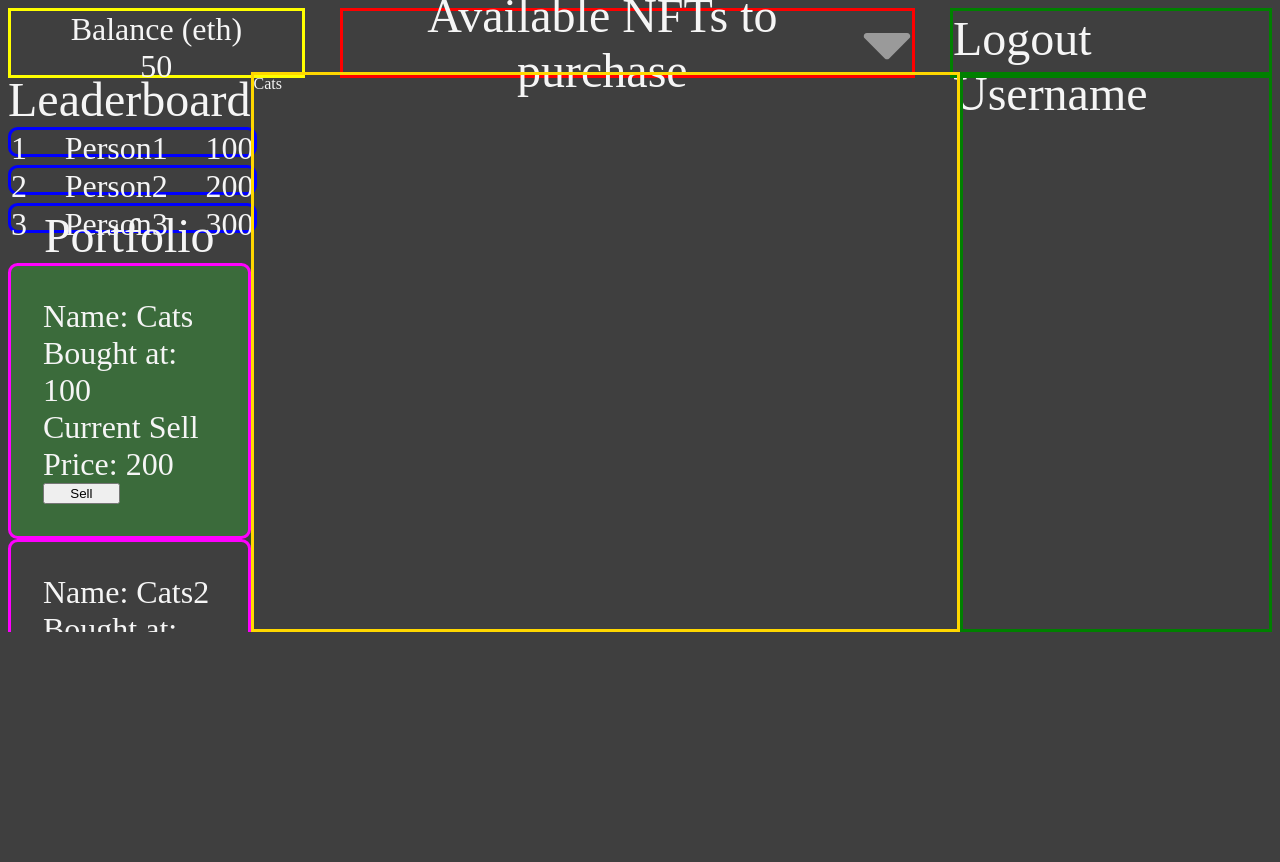
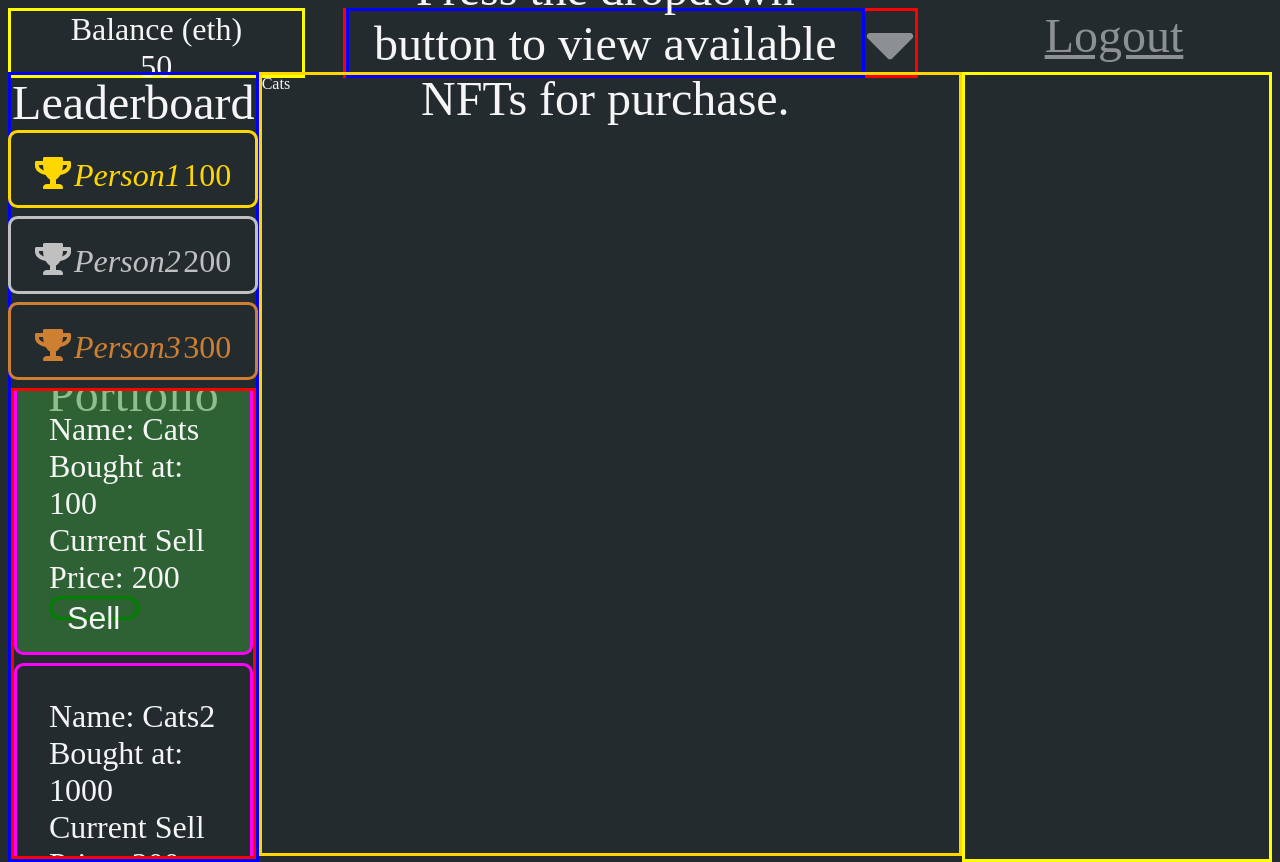
Before and after one commit to Collectors-Playground/Collectors-Playground, a React app: page /dashboard in a window 1280 px wide. Before the commit the page ends 800 px from the top, so only its background shows below. Built offline with nearby package versions, Linux system fonts and the light colour scheme; a web font is replaced by a local one.

Commit message:
Additional styling and completed reducers in Redux until connection to backend

```diff
--- a/public/Types/interfaces.ts
+++ b/public/Types/interfaces.ts
@@ -24,6 +24,7 @@ export interface dashboardProps {
     cost: number
   ) => void;
   addNFTToPortfolioDispatch: (name: string, cost: number) => void;
+  buyNFTDispatch: (cost: number) => void;
 }
 
 export interface LeaderboardProps {
@@ -61,6 +62,7 @@ export interface InformationPopupProps {
     description: string,
     cost: number
   ) => void;
+  buyNFTDispatch: (cost: number) => void;
   addNFTToPortfolioDispatch: (name: string, cost: number) => void;
 }
 export interface DropdownProps {
--- a/public/client/Components/Dashboard.tsx
+++ b/public/client/Components/Dashboard.tsx
@@ -18,6 +18,7 @@ import {
   UPDATE_CURRENT_NFT,
   NFT_TO_BUY,
   ADD_TO_PORTFOLIO,
+  UPDATE_BALANCE,
 } from '../constants/actionTypes';
 
 function Dashboard(props: dashboardProps) {
@@ -28,6 +29,7 @@ function Dashboard(props: dashboardProps) {
     updateCurrentNFTDispatch,
     updateNFTToBuyDispatch,
     addNFTToPortfolioDispatch,
+    buyNFTDispatch,
   } = props;
 
   const createLeaderboard = (leaderList: LeaderboardProps[]) => {
@@ -69,7 +71,9 @@ function Dashboard(props: dashboardProps) {
           NFTList={dashboard.NFTList}
           updateNFTToBuyDispatch={updateNFTToBuyDispatch}
         />
-        <div className="logoutWrapper">Logout {username}</div>
+        <div className="logoutWrapper">
+          <span className="logout">Logout </span>
+        </div>
       </div>
       <div className="mainContentWrapper">
         <div className="leaderboardPortfolioWrapper">
@@ -78,8 +82,10 @@ function Dashboard(props: dashboardProps) {
             {createLeaderboard(dashboard.leaderboard)}
           </div>
           <div className="portfolioWrapper">
-            Portfolio
-            {createPortfolioList(dashboard.portfolioList)}
+            <div className="portfolioTitle">Portfolio</div>
+            <div className="portfolioList">
+              {createPortfolioList(dashboard.portfolioList)}
+            </div>
           </div>
         </div>
         <div className="NFTTimeline">{dashboard.currentNFT}</div>
@@ -93,6 +99,7 @@ function Dashboard(props: dashboardProps) {
               addNFTToPortfolioDispatch={addNFTToPortfolioDispatch}
               currentPortfolio={dashboard.portfolioList}
               currentBalance={dashboard.balance}
+              buyNFTDispatch={buyNFTDispatch}
             />
           )}
           <div id="purchaseNFTErrorMessage"></div>
@@ -119,5 +126,10 @@ export default connect(
         type: ADD_TO_PORTFOLIO,
         payload: { name, cost },
       }),
+    buyNFTDispatch: (cost: number) =>
+      dispatch({
+        type: UPDATE_BALANCE,
+        payload: cost,
+      }),
   })
 )(Dashboard);
--- a/public/client/Components/Dropdown.tsx
+++ b/public/client/Components/Dropdown.tsx
@@ -3,7 +3,6 @@ import { FontAwesomeIcon } from '@fortawesome/react-fontawesome';
 import { faCaretDown } from '@fortawesome/free-solid-svg-icons';
 import { NFTListInt, DropdownProps } from '../../Types/interfaces';
 import DropdownItem from './DropdownItem';
-import { SELL_FROM_PORTFOLIO } from '../constants/actionTypes';
 
 function Dropdown(props: DropdownProps) {
   const [dropdownDisplay, changeDropdownDisplay] = useState(false);
@@ -27,7 +26,7 @@ function Dropdown(props: DropdownProps) {
   return (
     <div className="dropdownWrapper">
       <div className="dropdown">
-        Available NFTs to purchase
+        Press the dropdown button to view available NFTs for purchase.
         {dropdownDisplay && (
           <div className="dropdownList">{createNFTPurchaseList(NFTList)}</div>
         )}
--- a/public/client/Components/DropdownItem.tsx
+++ b/public/client/Components/DropdownItem.tsx
@@ -1,12 +1,10 @@
-import React, { useState } from 'react';
+import React from 'react';
 import { FontAwesomeIcon } from '@fortawesome/react-fontawesome';
 import { faArrowAltCircleRight } from '@fortawesome/free-solid-svg-icons';
 import { DropdownItemProps } from '../../Types/interfaces';
-import InformationPopup from './InformationPopup';
 
 function DropdownItem(props: DropdownItemProps) {
   const { name, description, cost, updateNFTToBuyDispatch } = props;
-  const [displayInformation, changeDisplay] = useState(false);
 
   return (
     <div className="dropdownItemWrapper">
--- a/public/client/Components/Leaderboard.tsx
+++ b/public/client/Components/Leaderboard.tsx
@@ -1,13 +1,34 @@
 import React from 'react';
+import { FontAwesomeIcon } from '@fortawesome/react-fontawesome';
+import { faTrophy } from '@fortawesome/free-solid-svg-icons';
 import { LeaderboardProps } from '../../Types/interfaces';
 
 export default function Leaderboard(props: LeaderboardProps) {
   const { username, balance, place } = props;
+  let color;
+  switch (place) {
+    case 1:
+      color = 'gold';
+      break;
+    case 2:
+      color = 'silver';
+      break;
+    case 3:
+      color = '#CD7F32'; // gold color hexdecimal
+      break;
+    default:
+      color = 'blue';
+      break;
+  }
   return (
-    <div className="individualLeader">
-      <div className="standing">{place}</div>
-      <div>{username}</div>
-      <div>{balance}</div>
+    <div className="individualLeader" style={{ borderColor: color }}>
+      <div className="standing">
+        <FontAwesomeIcon icon={faTrophy} style={{ color }} />
+      </div>
+      <div className="leaderUser" style={{ color }}>
+        {username}
+      </div>
+      <div style={{ color }}>{balance}</div>
     </div>
   );
 }
--- a/public/client/reducers/dashboardReducer.ts
+++ b/public/client/reducers/dashboardReducer.ts
@@ -19,11 +19,11 @@ const dashboardState: dashboardStateInt = {
     { username: 'Person3', balance: 300 },
   ],
   NFTList: [
-    { name: 'SuperCat', description: 'A really super cat', cost: 0.01 },
-    { name: 'SuperCat2', description: 'A really super cat2', cost: 0.02 },
-    { name: 'SuperCat3', description: 'A really super cat3', cost: 0.03 },
-    { name: 'SuperCat4', description: 'A really super cat4', cost: 0.04 },
-    { name: 'SuperCat5', description: 'A really super cat5', cost: 0.05 },
+    { name: 'SuperCat', description: 'A really super cat', cost: 1 },
+    { name: 'SuperCat2', description: 'A really super cat2', cost: 2 },
+    { name: 'SuperCat3', description: 'A really super cat3', cost: 3 },
+    { name: 'SuperCat4', description: 'A really super cat4', cost: 4 },
+    { name: 'SuperCat5', description: 'A really super cat5', cost: 500 },
   ],
   NFTToBuy: { name: '', description: '', cost: 0 },
 };
@@ -64,7 +64,8 @@ const dashboardReducer = (state = dashboardState, action: dashboardAction) => {
     case types.POPULATE_LEADERBOARD:
       break;
     case types.UPDATE_BALANCE:
-      break;
+      const currBalance = stateCopy.balance;
+      return { ...state, balance: currBalance - action.payload };
     case types.UPDATE_CURRENT_NFT:
       return { ...state, currentNFT: action.payload };
     case types.NFT_TO_BUY:
--- a/public/client/scss/LoginPage.scss
+++ b/public/client/scss/LoginPage.scss
@@ -1,4 +1,5 @@
-$darkBackground: rgba(0, 0, 0, 0.753);
+$darkBackground: #242b2e;
+$primaryLight: #4c5457;
 $fontColor: whitesmoke;
 body {
   background-color: $darkBackground;
@@ -88,6 +89,7 @@ body {
 
 .dashboardWrapper {
   color: $fontColor;
+  height: 100%;
   .topRowWrapper {
     display: flex;
     width: 100%;
@@ -106,16 +108,18 @@ body {
       height: 100%;
       display: flex;
       align-items: center;
+      text-align: center;
+      font-size: 3rem;
       .dropdown {
         display: flex;
         flex-direction: column;
         width: 100%;
         height: 100%;
         text-align: center;
-        font-size: 3rem;
         justify-content: center;
         align-content: center;
         align-items: center;
+        border: solid blue;
         .dropdownList {
           position: fixed;
           left: 50.75%;
@@ -156,19 +160,19 @@ body {
         }
       }
       .dropdownList::-webkit-scrollbar {
-        width: 1vw;
+        width: 0.5vw;
       }
 
       .dropdownList::-webkit-scrollbar-track {
         background-color: #e4e4e4;
-        border-radius: 2vw;
+        border-radius: 0.5vw;
       }
 
       .dropdownList::-webkit-scrollbar-thumb {
-        border-radius: 2vw;
-        border: 0.25vw solid transparent;
+        border-radius: 0.5vw;
+        border: 0.15vw solid transparent;
         background-clip: content-box;
-        background-color: #8070d4;
+        background-color: #9690b6;
       }
     }
     .dropdownButton {
@@ -184,35 +188,53 @@ body {
   .logoutWrapper {
     display: flex;
     font-size: 3rem;
-    justify-content: flex-end;
-    border: solid green;
+    text-align: center;
+    justify-content: center;
     width: 25%;
     height: 100%;
+    .logout {
+      text-decoration: underline;
+      opacity: 50%;
+      height: fit-content;
+      width: fit-content;
+    }
+    .logout:hover {
+      cursor: pointer;
+      opacity: 100%;
+    }
   }
 }
 .mainContentWrapper {
   width: 100%;
-  height: 70vh;
+  height: 100%;
   display: flex;
   .leaderboardPortfolioWrapper {
     display: flex;
     flex-direction: column;
     width: 30%;
     height: 100%;
+    border: solid blue;
     .leaderboardWrapper {
+      display: flex;
+      flex-direction: column;
+      align-items: center;
       width: 100%;
-      height: 17vh;
+      height: 40vh;
       text-align: center;
       font-size: 3rem;
       .individualLeader {
         display: flex;
         font-size: 2rem;
-        width: 100%;
+        width: 80%;
         height: 3vh;
         border: solid blue;
         border-radius: 0.75vw;
         margin-bottom: 1vh;
         justify-content: space-between;
+        padding: 1.5rem;
+        .leaderUser {
+          font-style: italic;
+        }
       }
     }
 
@@ -225,6 +247,13 @@ body {
       justify-content: space-evenly;
       overflow-x: hidden;
       overflow-y: auto;
+      border: solid red;
+      .portfolioTitle {
+        height: 1vh;
+        margin-top: -3vh;
+      }
+      .portfolioList {
+        height: 60vh;
 
         .indivPortfolioItem {
           text-align: left;
@@ -233,10 +262,21 @@ body {
           border-radius: 0.75vw;
           transition: 0.5s linear;
           padding: 2rem;
+          margin-bottom: 1vh;
 
           button {
-          width: 6vw;
+            color: $fontColor;
+            font-size: 2rem;
+            width: 7vw;
+            height: 3vh;
+            border-radius: 1vw;
+            border: solid green;
+            background-color: transparent;
+          }
+          button:hover {
             cursor: pointer;
+            transition: 1s linear;
+            background-color: green;
           }
         }
         .indivPortfolioItem:hover {
@@ -251,14 +291,41 @@ body {
           background-color: rgba(56, 144, 56, 0.541);
           transition: 0.25s linear;
           padding: 2rem;
+          margin-bottom: 1vh;
 
           button {
-          width: 6vw;
+            color: $fontColor;
+            font-size: 2rem;
+            width: 7vw;
+            height: 3vh;
+            border-radius: 1vw;
+            border: solid green;
+            background-color: transparent;
+          }
+          button:hover {
             cursor: pointer;
+            transition: 1s linear;
+            background-color: green;
           }
         }
         .indivPortfolioItemSelected:hover {
           cursor: pointer;
+        }
+      }
+      .portfolioWrapper::-webkit-scrollbar {
+        width: 0.5vw;
+      }
+
+      .portfolioWrapper::-webkit-scrollbar-track {
+        background-color: #e4e4e4;
+        border-radius: 0.5vw;
+      }
+
+      .portfolioWrapper::-webkit-scrollbar-thumb {
+        border-radius: 0.5vw;
+        border: 0.15vw solid transparent;
+        background-clip: content-box;
+        background-color: #9690b6;
       }
     }
   }
@@ -270,9 +337,10 @@ body {
   .descriptionAndCostWrapper {
     display: flex;
     flex-direction: column;
-    border: solid green;
     width: 43.5%;
+    height: 100%;
     margin-right: auto;
+    border: solid yellow;
 
     .descriptionAndCostCard {
       font-size: 3rem;
```
Also changed, not shown: public/client/Components/InformationPopup.tsx (+11 -8 lines). Lines whose indentation alone changed are shown as unchanged.
